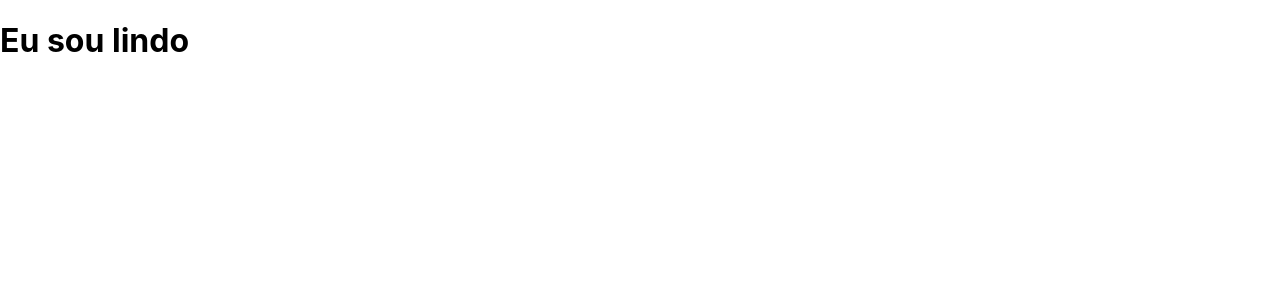
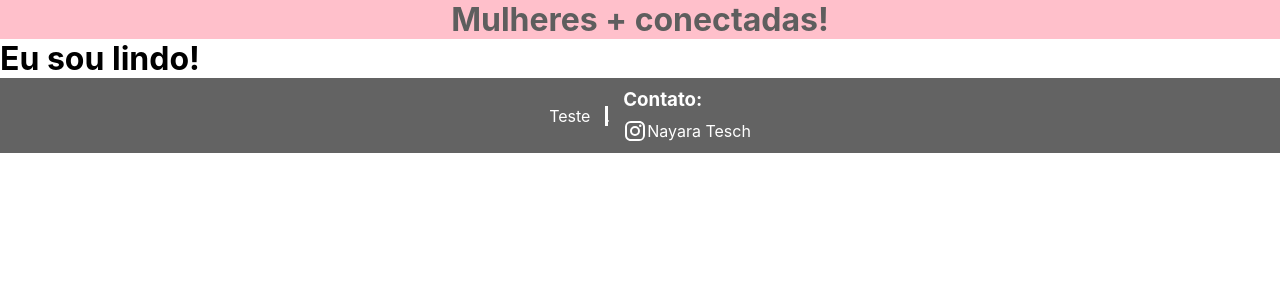
Before and after one commit to SrTesch/encontroDaNay, a React (Create React App) app: page / in a window 1280 px wide. Shown: the top 300 px of the page. Built offline with nearby package versions, Linux system fonts and the light colour scheme.

Commit message:
Starting the footer development

```diff
--- a/package.json
+++ b/package.json
@@ -3,6 +3,10 @@
   "version": "0.1.0",
   "private": true,
   "dependencies": {
+    "@emotion/react": "^11.11.1",
+    "@emotion/styled": "^11.11.0",
+    "@mui/icons-material": "^5.14.0",
+    "@mui/material": "^5.14.0",
     "@testing-library/jest-dom": "^5.16.5",
     "@testing-library/react": "^13.4.0",
     "@testing-library/user-event": "^13.5.0",
--- a/public/index.html
+++ b/public/index.html
@@ -24,7 +24,7 @@
       work correctly both with client-side routing and a non-root public URL.
       Learn how to configure a non-root public URL by running `npm run build`.
     -->
-    <title>Encontro da Nay</title>
+    <title>Mulheres + Conectadas</title>
     <link rel="shortcut icon" href="../src/images/favicon.ico" type="image/x-icon">
   </head>
   <body>
--- a/src/App.css
+++ b/src/App.css
@@ -0,0 +1,55 @@
+:root{
+  --cor0: #ffc0cb;
+  --cor1: #06badd;
+  --cor2: #0885a5;
+  --cor3: #5e5e5e;
+}
+
+*{
+  padding: 0;
+  margin: 0;
+}
+
+
+header{
+  text-align: center;
+  color: #5e5e5e;
+  background-color: #ffc0cb;
+}
+
+footer{
+  display: flex;
+  flex-direction: row;
+  justify-content: center;
+  align-items: center;
+  gap: 15px;
+  width: 100%;
+  background-color: #636363;
+  color: white;
+  padding: 10px;
+}
+
+.divisor{
+  background-color: white;
+  height: 80%;
+  width: 2.8px;
+}
+
+.itemFooter{
+  display: flex;
+  justify-content: center;
+  align-items: center;
+  margin-top: 8px;
+}
+
+.linkFooter{
+  display: flex;
+  justify-content: center;
+  align-items: center;
+  color: white;
+  text-decoration: none;
+}
+
+.linkFooter:hover{
+  text-shadow: 1px 1px 1px var(--cor0);
+}
--- /dev/null
+++ b/src/components/footer.jsx
@@ -0,0 +1,21 @@
+import React from "react";
+import InstagramIcon from '@mui/icons-material/Instagram';
+import { Link } from "react-router-dom";
+
+export default function Footer(props){
+    return(
+        <footer>
+            <article className="footer-content">Teste</article>
+            <div className="divisor"> . </div>
+            <aside className="footer-content">
+                <h3>Contato:</h3>
+                <p className="itemFooter">
+                    <Link to="https://www.instagram.com/naytesch/"
+                        className="linkFooter"
+                        target="_blank"><InstagramIcon />Nayara Tesch
+                    </Link>
+                </p>
+            </aside>
+        </footer>
+    )
+}
--- /dev/null
+++ b/src/components/header.jsx
@@ -0,0 +1,9 @@
+import React from "react";
+
+export default function Header(props){
+    return(
+        <header>
+            <h1>Mulheres + conectadas!</h1>
+        </header>
+    )
+}
--- a/src/components/home.jsx
+++ b/src/components/home.jsx
@@ -1,9 +1,15 @@
 import React from "react";
+import Footer from "./footer";
+import Main from "./main";
+import Header from "./header";
+
 
 export default function Home(props){
     return(
         <div>
-            <h1>Eu sou lindo</h1>
+            <Header />
+            <Main />
+            <Footer />
         </div>
     )
 }
--- /dev/null
+++ b/src/components/main.jsx
@@ -0,0 +1,9 @@
+import React from "react";
+
+export default function Main(props){
+    return(
+        <main>
+            <h1>Eu sou lindo!</h1>
+        </main>
+    )
+}
```
Also changed, not shown: 1 other file (tests, documents, lock files or other folders).
